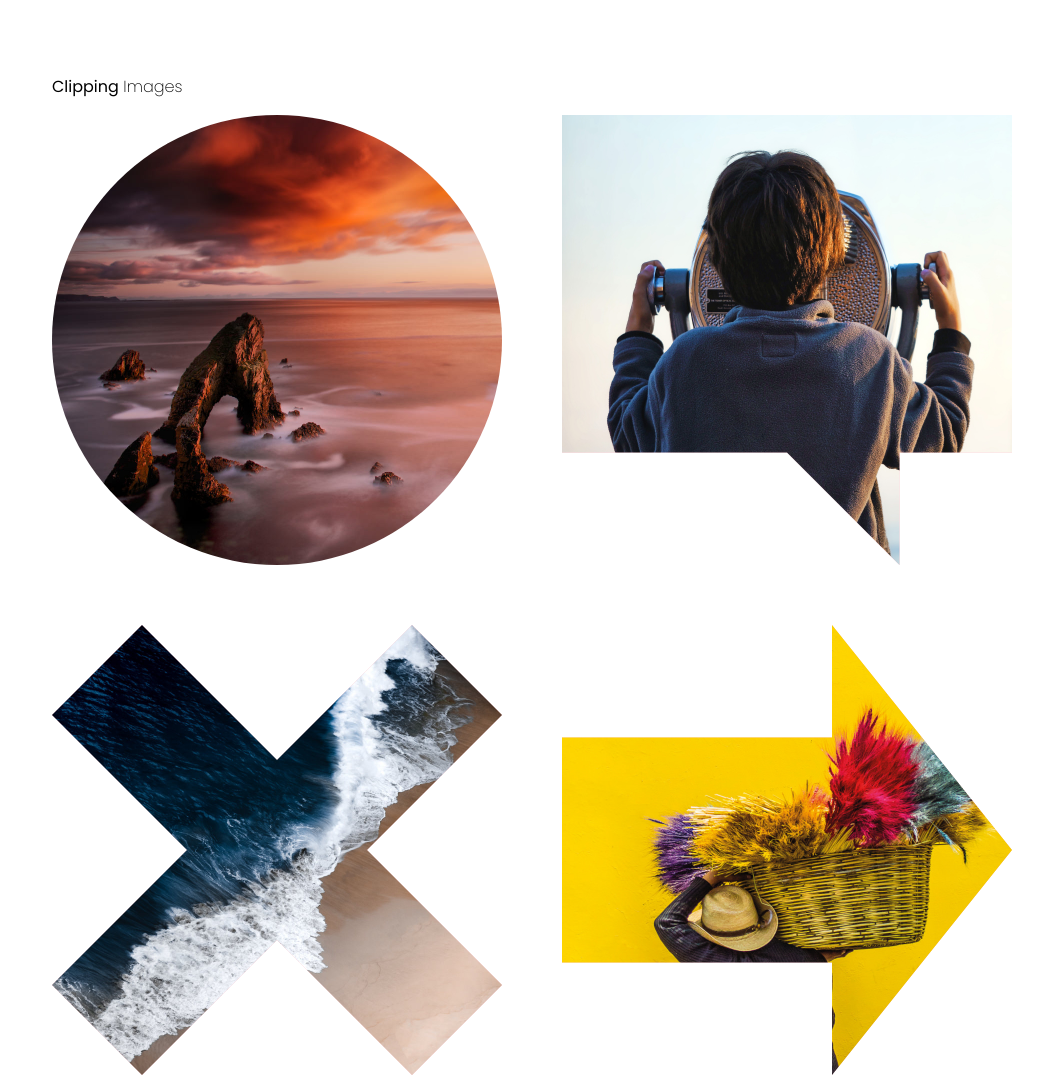
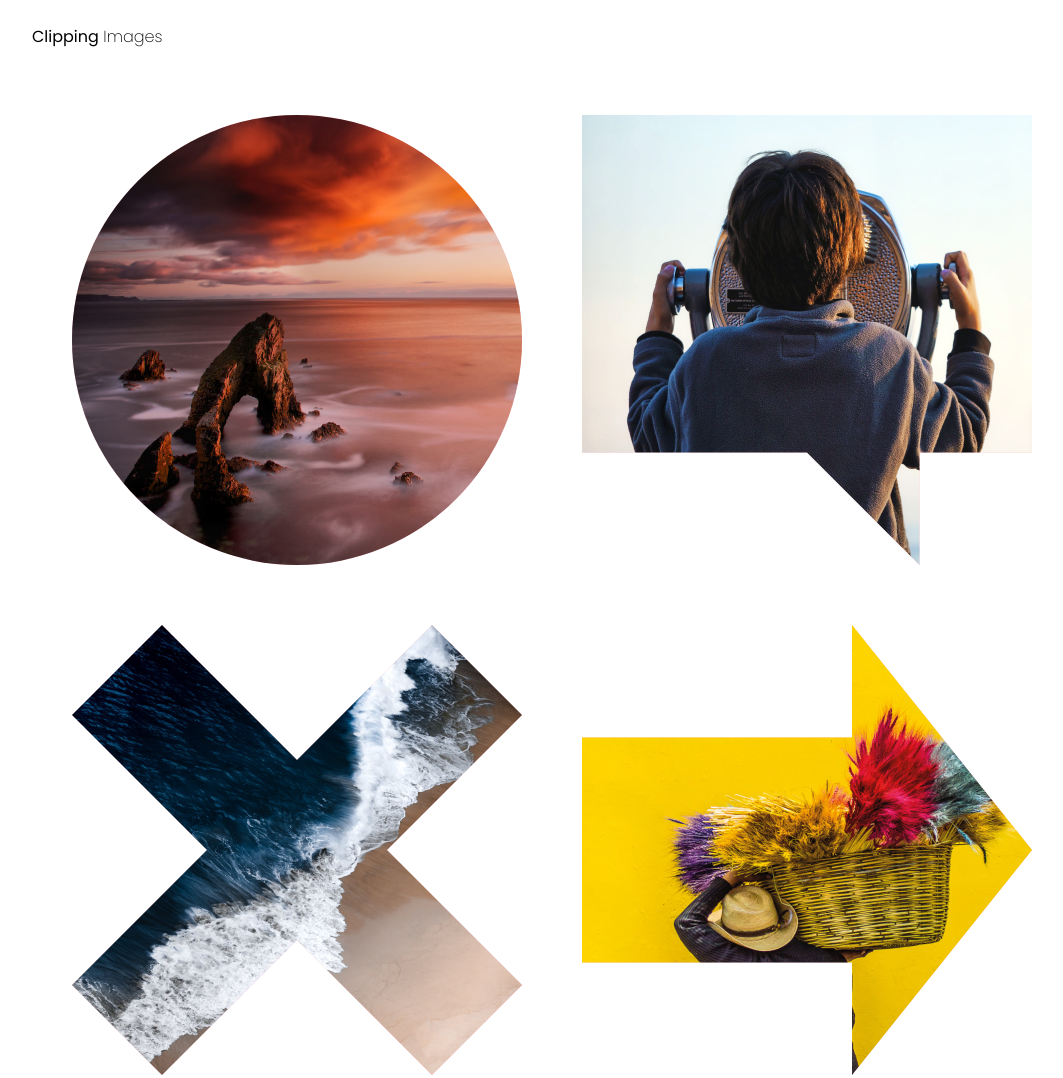
Before and after one commit to davidlower/clipping-images-with-shapes-css30-day3, a plain HTML site: page index.html in a window 1280 px wide. Shown: the whole page, without its empty margins (88-1151 px from the left). Drawn offline with Linux system fonts and the light colour scheme.

Commit message:
minor adjustments made to background section.

```diff
--- a/index.html
+++ b/index.html
@@ -12,7 +12,7 @@
 
 <body>
    <p><span>Clipping</span> Images</p>
-   <section>
+   <section class="container">
       <div class="image1">
       </div>
       <div class="image2">
--- a/styles.css
+++ b/styles.css
@@ -8,18 +8,18 @@ html {
    -webkit-box-pack: center;
    -ms-flex-pack: center;
    justify-content: center;
+
    font-family: 'Poppins', sans-serif;
    font-weight: 200;
 }
 
-body {
+.container {
+   display: grid;
+   justify-content: center;
+
    width: 1000px;
    height: 100%;
-   padding: 50px 0;
-}
-
-section {
-   display: grid;
+   padding: 50px 20px;
 
    grid-template-rows: repeat(2, 450px);
    grid-template-columns: repeat(2, 450px);
```
